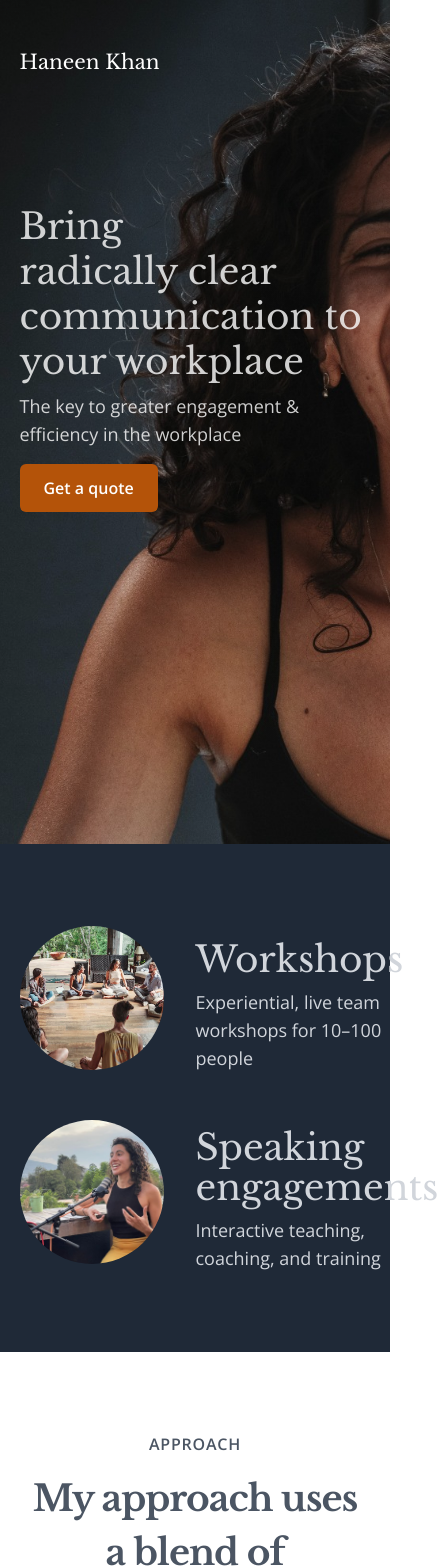
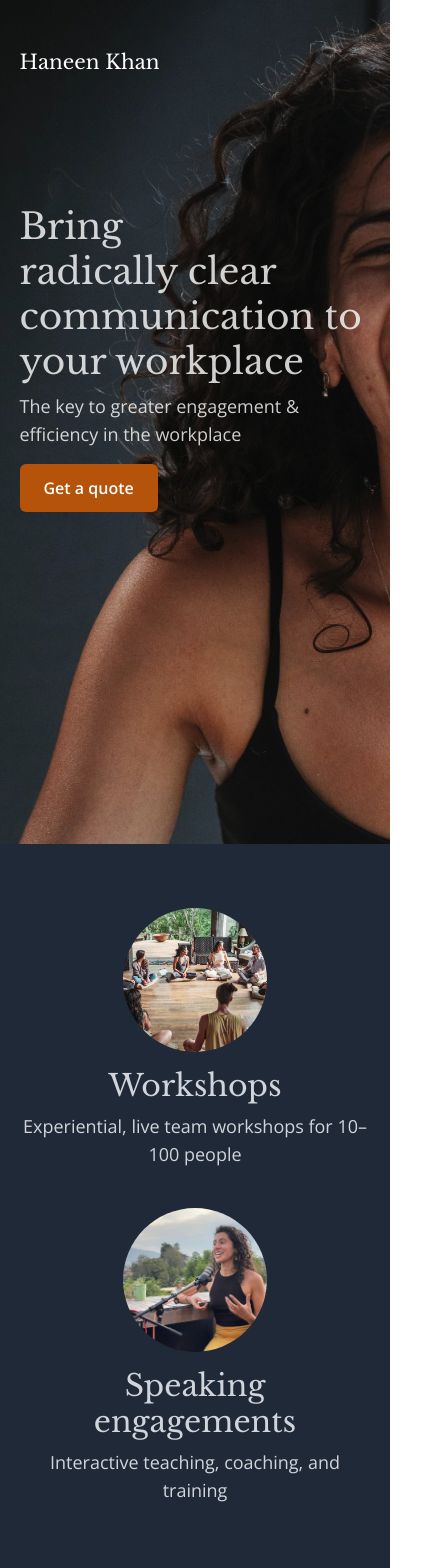
Before and after one commit to alizehkhan/communication-trainer, a React (Vite) app: page / in a window 390 px wide. Shown: the top 1568 px of the page, 438 px wide, since content can reach past the window. Built offline with nearby package versions, Linux system fonts and the light colour scheme.

Commit message:
fix: mobile offering

```diff
--- a/src/sections/Offering.tsx
+++ b/src/sections/Offering.tsx
@@ -1,34 +1,32 @@
 const Offering = () => {
   return (
-    <div className="bg-gray-800 py-20">
-      <div className="container mx-auto">
+    <div className="bg-gray-800 py-16 md:py-20">
+      <div className="container mx-auto text-gray-300">
         <div className="flex flex-col items-center justify-center gap-10 md:flex-row md:items-start">
-          <div className="flex max-w-lg items-center gap-8">
+          <div className="flex max-w-lg flex-col items-center text-center md:flex-row md:gap-8 md:text-left">
             <img
               src="workshop.jpg"
               alt=""
               className="h-36 w-36 rounded-full object-cover"
             />
             <div>
-              <p className="mt-4 font-serif text-4xl text-gray-300">
-                Workshops
-              </p>
-              <p className="mt-2 font-sans text-lg text-gray-300">
+              <p className="mt-4 font-serif text-3xl md:text-4xl">Workshops</p>
+              <p className="mt-2 font-sans text-lg">
                 Experiential, live team workshops for 10–100 people
               </p>
             </div>
           </div>
-          <div className="flex max-w-lg items-center gap-8">
+          <div className="flex max-w-lg flex-col items-center text-center md:flex-row md:gap-8 md:text-left">
             <img
               src="speaking.png"
               alt=""
               className="h-36 w-36 rounded-full object-cover"
             />
             <div>
-              <p className="mt-4 font-serif text-4xl text-gray-300">
+              <p className="mt-4 font-serif text-3xl md:text-4xl">
                 Speaking engagements
               </p>
-              <p className="mt-2 font-sans text-lg text-gray-300">
+              <p className="mt-2 font-sans text-lg">
                 Interactive teaching, coaching, and training
               </p>
             </div>
```
